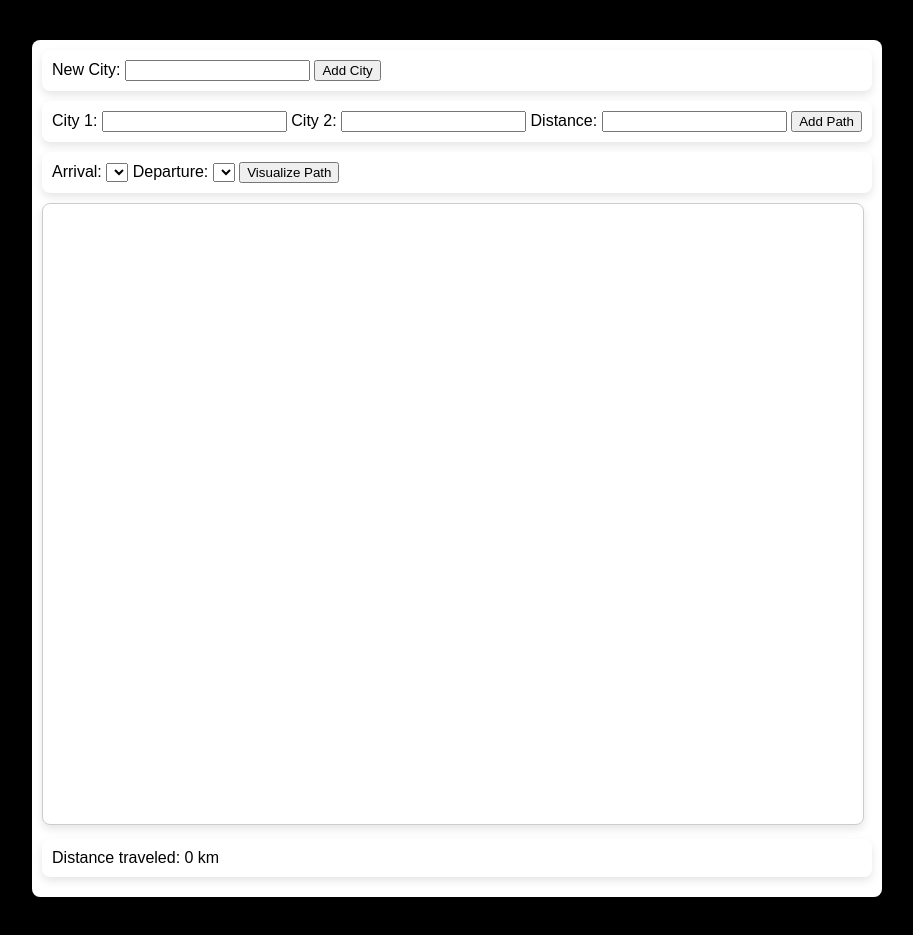
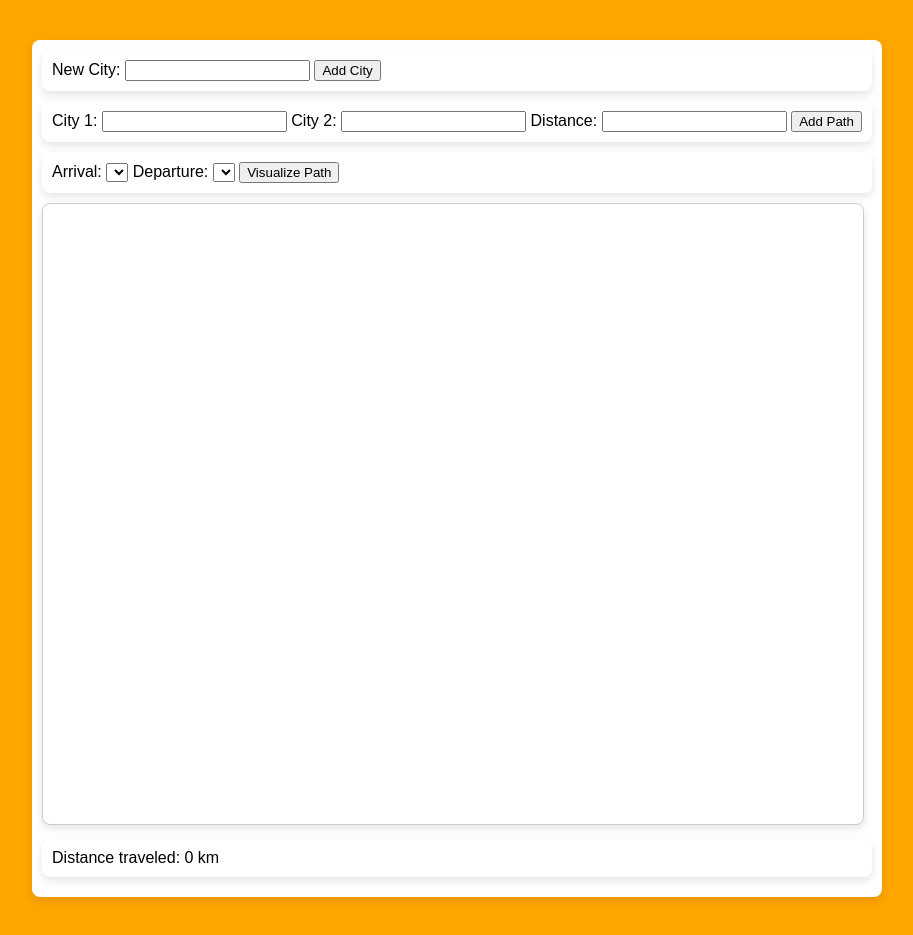
Before and after one commit to Tusharraj2002/bus_route_visualiser, a plain HTML site: page index.html in a window 1280 px wide. Shown: the whole page, without its empty margins (183-1096 px from the left). Drawn offline with Linux system fonts and the light colour scheme.

Commit message:
Update main.css

```diff
--- a/css/main.css
+++ b/css/main.css
@@ -1,6 +1,6 @@
 body {
     font-family: Arial, sans-serif;
-    background-color: black; /* Set the body background to orange */
+    background-color: orange; /* Set the body background to orange */
     display: flex;
     flex-direction: column;
     align-items: center;
```
